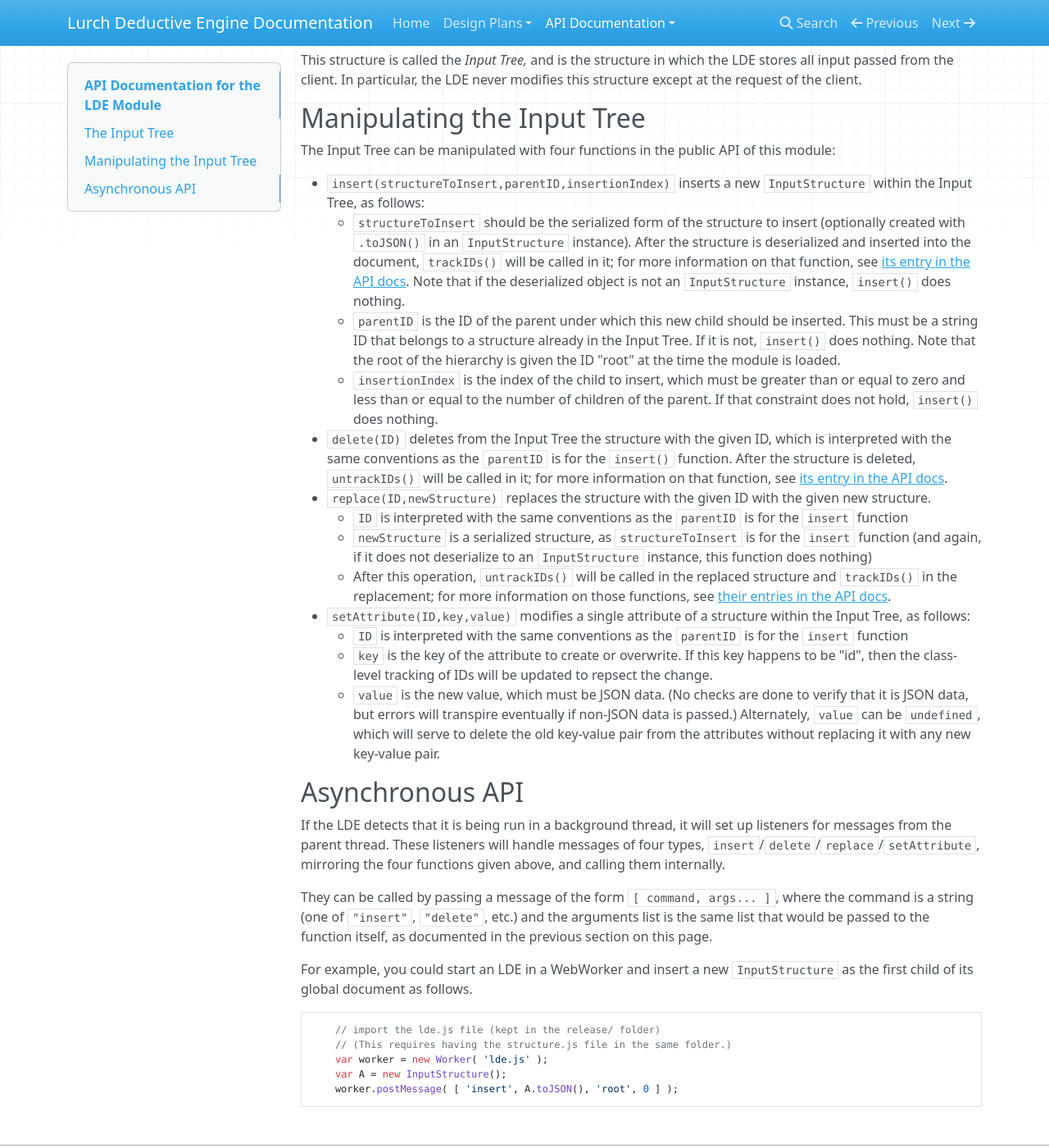
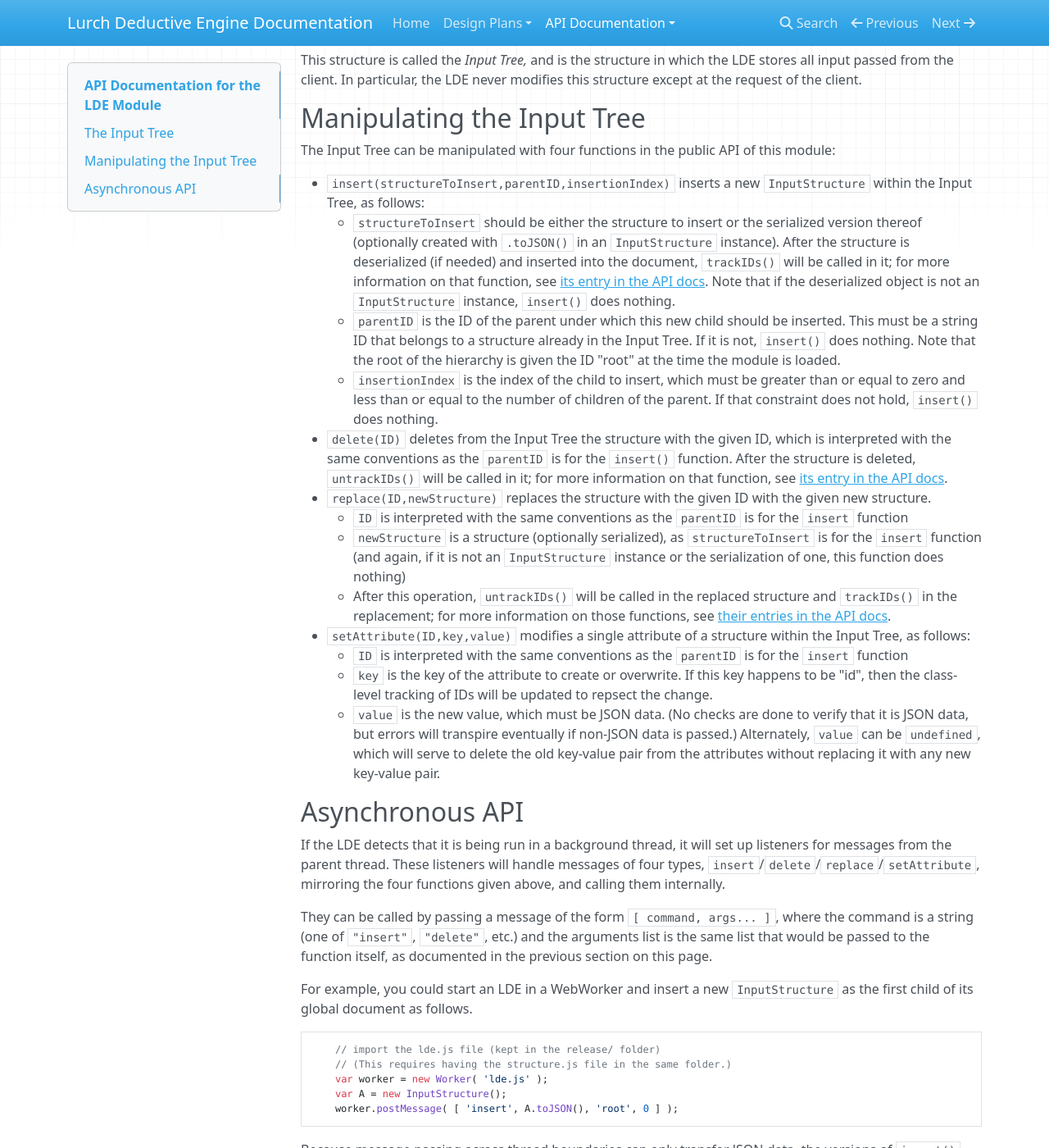
Before and after one commit to lurchmath/lde, an MkDocs documentation site: the page built from docs/api-lde.md, in a window 1280 px wide and 1400 px high, scrolled down 272 px. Shown: the whole window at 82% size. Built offline with MkDocs 1.6.1, drawn with Linux system fonts in a browser that asks for light colours; nearby versions of some CDN libraries; old or Windows-style settings are respelled for this version of MkDocs; some of the changed text lies outside the part shown.

Commit message:
Let LDE API accept InputStructure instances

````diff
--- a/docs/api-lde.md
+++ b/docs/api-lde.md
@@ -22,13 +22,13 @@ this module:
 
  * `insert(structureToInsert,parentID,insertionIndex)` inserts a new
    `InputStructure` within the Input Tree, as follows:
-    * `structureToInsert` should be the serialized form of the structure to
-      insert (optionally created with `.toJSON()` in an `InputStructure`
-      instance).  After the structure is deserialized and inserted into the
-      document, `trackIDs()` will be called in it; for more information on
-      that function, see [its entry in the API docs](api-lde.md#unique-ids).
-      Note that if the deserialized object is not an `InputStructure`
-      instance, `insert()` does nothing.
+    * `structureToInsert` should be either the structure to insert or the
+      serialized version thereof (optionally created with `.toJSON()` in an
+      `InputStructure` instance).  After the structure is deserialized (if
+      needed) and inserted into the document, `trackIDs()` will be called
+      in it; for more information on that function, see [its entry in the
+      API docs](api-lde.md#unique-ids).  Note that if the deserialized
+      object is not an `InputStructure` instance, `insert()` does nothing.
     * `parentID` is the ID of the parent under which this new child should
       be inserted.  This must be a string ID that belongs to a structure
       already in the Input Tree.  If it is not, `insert()` does nothing.
@@ -47,9 +47,10 @@ this module:
    the given new structure.
     * `ID` is interpreted with the same conventions as the `parentID` is for
       the `insert` function
-    * `newStructure` is a serialized structure, as `structureToInsert` is
-      for the `insert` function (and again, if it does not deserialize to
-      an `InputStructure` instance, this function does nothing)
+    * `newStructure` is a structure (optionally serialized), as
+      `structureToInsert` is for the `insert` function (and again, if it is
+      not an `InputStructure` instance or the serialization of one, this
+      function does nothing)
     * After this operation, `untrackIDs()` will be called in the replaced
       structure and `trackIDs()` in the replacement; for more information
       on those functions, see
@@ -89,3 +90,7 @@ For example, you could start an LDE in a WebWorker and insert a new
     var A = new InputStructure();
     worker.postMessage( [ 'insert', A.toJSON(), 'root', 0 ] );
 ```
+
+Because message passing across thread boundaries can only transfer JSON
+data, the versions of `insert()` and `replace()` that take `InputStructure`
+instances will need to be called with serialized `InputStructure`s instead.
````
Also changed, not shown: docs/phase2-input-tree.md (+4 -4 lines), site/api-lde/index.html, site/index.html, site/phase2-input-tree/index.html, site/search/search_index.json, 4 other files.
